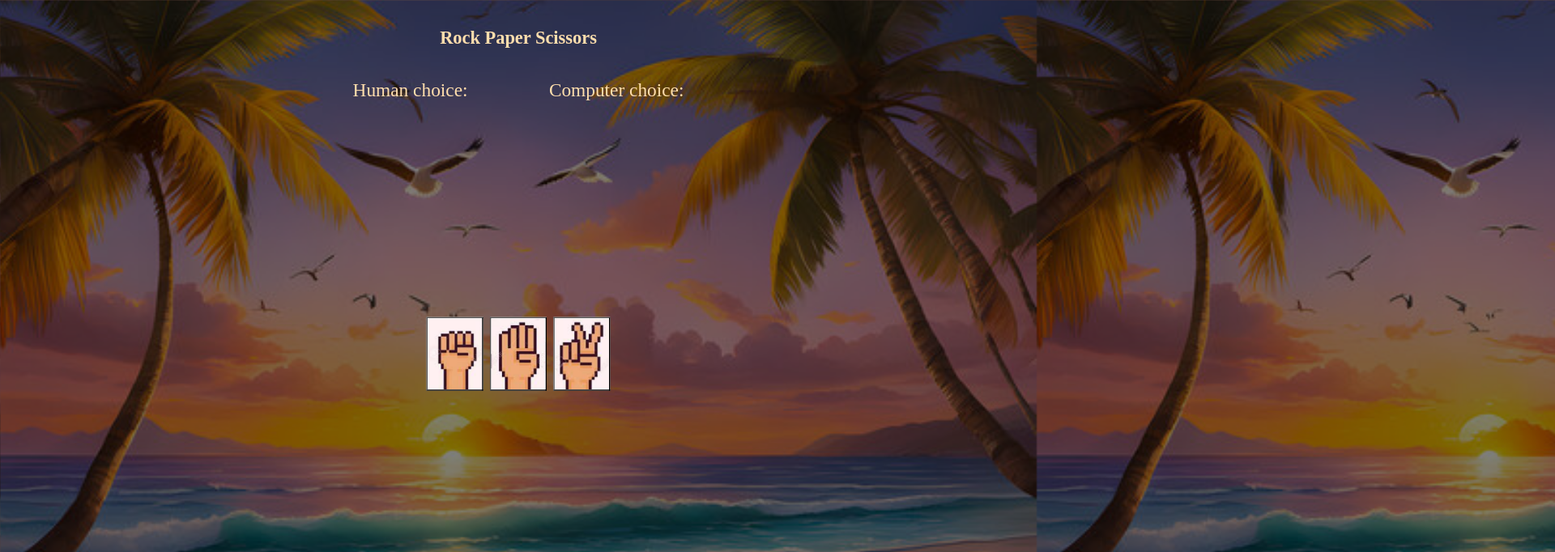
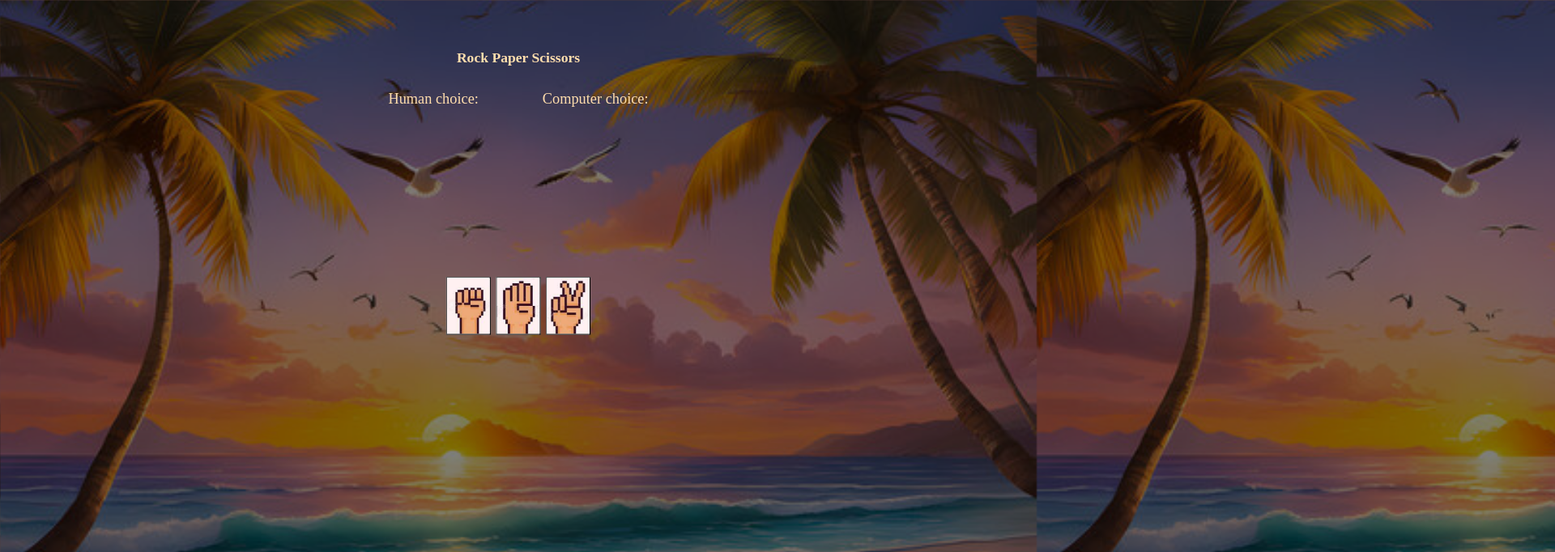
Before and after one commit to Forden1/Rock-flicker-test, a plain HTML site: page index.html in a window 1280 px wide. Shown: the top 682 px of the page at 81% size, 1920 px wide, since content can reach past the window. Drawn offline with Linux system fonts and the light colour scheme.

Commit message:
extra bugfixes

```diff
--- a/style.css
+++ b/style.css
@@ -139,3 +139,9 @@ body {
      opacity: 0;
      transition: opacity 0.3s ease-in-out;
    }
+   @media (max-width: 1600px) {
+    body {
+      transform: scale(0.55);
+
+    }
+}
```
